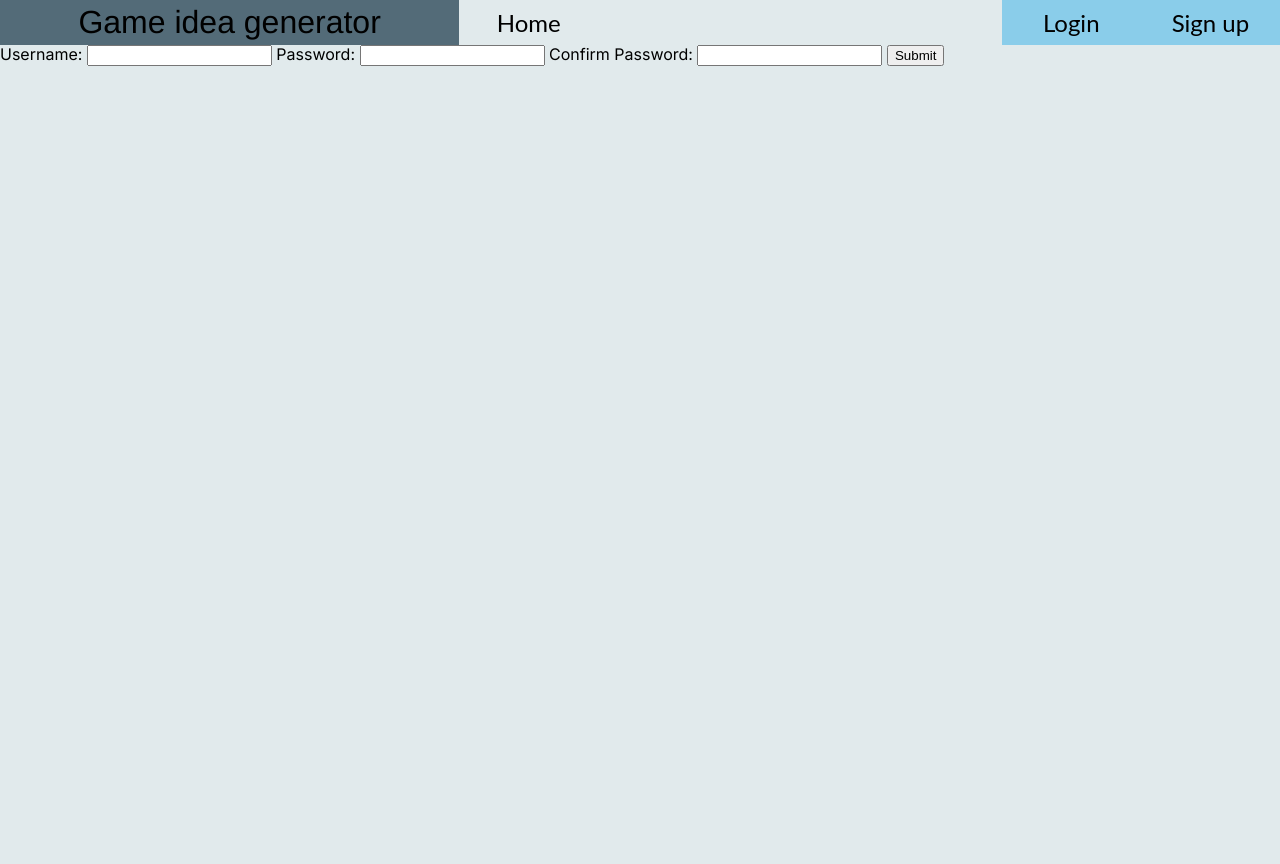
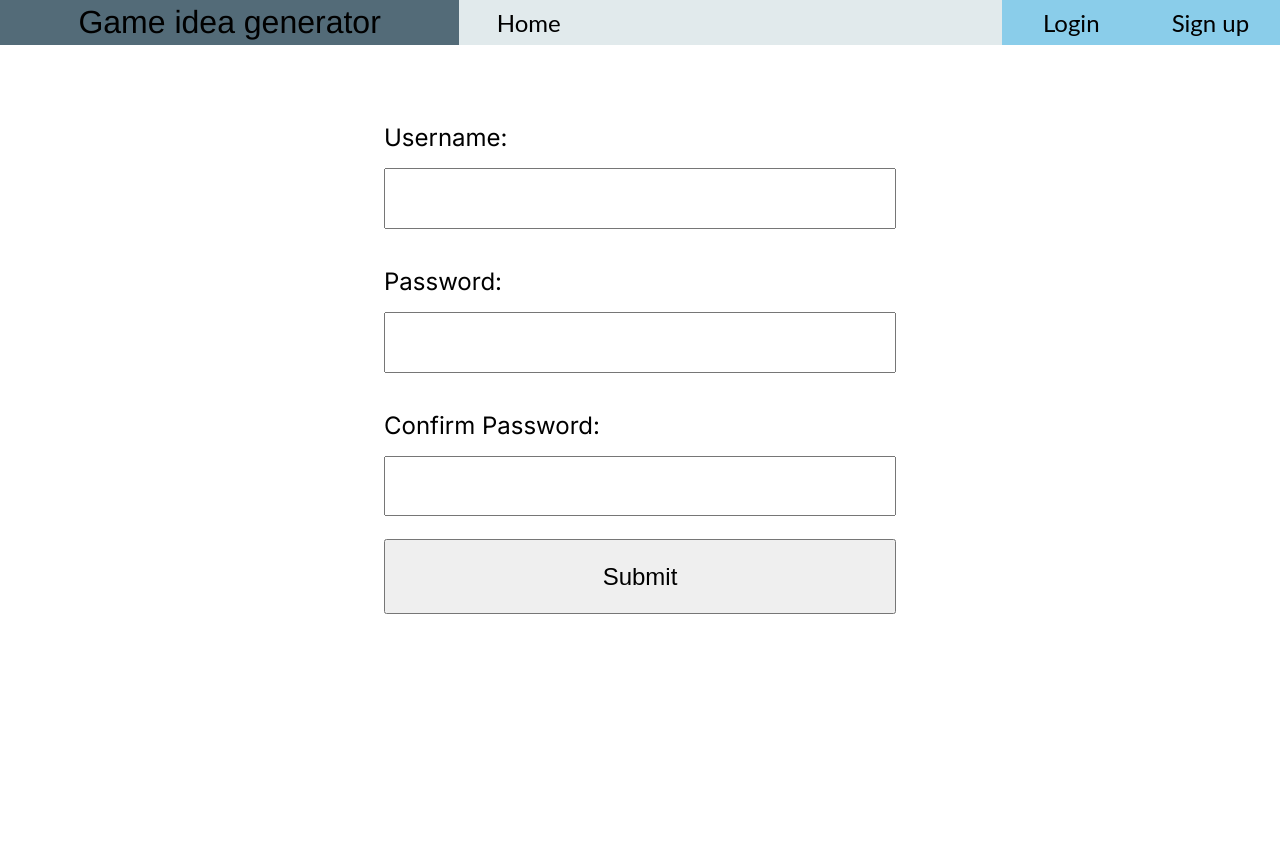
Before and after one commit to cammarcode/game_idea_generator, a Flask app: page /signup in a window 1280 px wide. Before the commit the page ends 66 px from the top, so only its background shows below. Run offline with Flask 3, Linux system fonts and the light colour scheme.

Commit message:
Added icons(finally) and some error code

```diff
--- a/routes.py
+++ b/routes.py
@@ -54,13 +54,17 @@ def results(settings):
     represent: genreamount, settingsamount, mechanicamount """
 
     uvtaf = list(map(int, str(settings).split("n")))
-    genreamount, settingamount, mechanicamount = uvtaf
+    genreamount, settingamount, mechanicamount, dim = uvtaf
     print(genreamount, settingamount, mechanicamount)
     conn = sqlite3.connect(db)
     cur = conn.cursor()
-
     counts = [[], [], []]
-    cur.execute("SELECT name, description FROM Genre")  # add conditions here
+    if dim == 0:
+        cur.execute("SELECT name, description FROM Genre WHERE _2D = 1")  # add
+    elif dim == 1:
+        cur.execute("SELECT name, description FROM Genre WHERE _3D = 1")  # add
+    else:
+        cur.execute("SELECT name, description FROM Genre")  # add conditions he
     counts[0] = cur.fetchall()
     cur.execute("SELECT name, description FROM Mechanic")  # add conditions her
     counts[1] = cur.fetchall()
@@ -87,22 +91,21 @@ def login():
 @app.route('/signup')
 def signup():
     # Check for if password or username failed, and pass that on to html
-    # Thanks, Aditya!
+
+    uf = False
+    pf = False
+    if ('usernameFailed' in session):
+        del session['usernameFailed']
+        uf = True
     if ('passwordFailed' in session):
         del session['passwordFailed']
-        return render_template('signup.html',
-                               usernameFailed=False, passwordFailed=True)
-    if ('usernameFailed' in session):
-        del session['usernameFailed']
-        return render_template('signup.html',
-                               usernameFailed=True, passwordFailed=False)
-    else:
-        return render_template('signup.html',
-                               usernameFailed=False, passwordFailed=False)
+        pf = True
+    return render_template('signup.html', usernameFailed=uf, passwordFailed=pf)
 
 
 @app.route('/signupsumbit', methods=["POST"])
 def signupsubmit():
+    # Thanks, Aditya!
     password1 = request.form.get('password1')
     password2 = request.form.get('password2')
     # Check if passwords match
@@ -114,9 +117,9 @@ def signupsubmit():
         cur.execute('SELECT id FROM Account WHERE username = ?', (username,))
         if len(cur.fetchall()) == 0:
             # Generate a salt, add it to password, hash,
-            # and then insert this user info into the user table
+            # and then insert hash and salt into account table
             salt = generate_salt(6)
-            password1 += salt  # type: ignore THIS MIGHT BREAK!!!!
+            password1 += salt  # type: ignore THIS MIGHT (not?) BREAK!!!!
             hasher = sha256()
             hasher.update(password1.encode())
             hashed = hasher.hexdigest()
@@ -168,13 +171,18 @@ def process():
     print(settingsfromurl)
 
     uvtaf = list(map(int, str(settingsfromurl).split("n")))
-    genreamount, settingamount, mechanicamount = uvtaf
+    genreamount, settingamount, mechanicamount, dim = uvtaf
     print(genreamount, settingamount, mechanicamount)
     conn = sqlite3.connect(db)
     cur = conn.cursor()
     print('only here')
     counts = [[], [], []]
-    cur.execute("SELECT name, description FROM Genre")  # add conditions here
+    if dim == 0:
+        cur.execute("SELECT name, description FROM Genre WHERE _2D = 1")  # add
+    elif dim == 1:
+        cur.execute("SELECT name, description FROM Genre WHERE _3D = 1")  # add
+    else:
+        cur.execute("SELECT name, description FROM Genre")  # add conditions he
     counts[0] = cur.fetchall()
     cur.execute("SELECT name, description FROM Mechanic")  # add conditions her
     counts[1] = cur.fetchall()
--- a/static/style.css
+++ b/static/style.css
@@ -2,7 +2,7 @@ body {
     padding: 0;
     margin: 0;
     top: 0;
-    background-color: #E1EAEC;
+
 }
 
 
@@ -121,9 +121,12 @@ a {
 
 .plusminus{
     position:absolute;
-    top: 90%;
-    width:20%;
-    font-size: 1vw
+    top: 85%;
+    font-size: 1vw;
+    width: 20%;
+    background: transparent;
+    border: none;
+
 }
 
 .settingbutton{
@@ -179,21 +182,40 @@ a {
     }
 /* Thanks, w3schools! */
 
-.loginorsignuppage{
-    height: 94.5%;
-
+.blankpage{
+    height: 94.5vh;
+    align-content: center;
 }
 
 #signupbox{
-    height:100%;
     display: grid;
-    row-gap: 10%;
-    margin-left: 18%;
-    margin-right: 18%;
+    row-gap: 3%;
+    margin-left: 30%;
+    margin-right: 30%;
     margin-top: 5%;
     margin-bottom: 5%;
+    grid-template-rows: 5% 8% 5% 8% 5% 8% 10%;
+    height: 100%;
 }
 
 .lstext{
-    height:20%
+    font-size: x-large;
 }
+
+label{
+    font-size: x-large;
+    margin-top: 3%;
+}
+
+.buttonimg{
+    width: 100%
+}
+
+.error {
+    color: crimson;
+    font-size: x-large;
+    text-align: center;
+    width: 100%;
+    float: left;
+
+}
--- a/templates/login.html
+++ b/templates/login.html
@@ -8,12 +8,12 @@
     <form action="{{url_for('loginsubmit')}}" method="POST">
 
         <label for="username">Username:</label>
-        <input type="text" name="username">
+        <input type="text" name="username" class="lstest">
 
         <label for="password">Password:</label>
-        <input type="password" name="password">
+        <input type="password" name="password" class="lstest">
 
-        <input type="submit">
+        <input type="submit" class="lstest">
 
     </form>
 
--- a/templates/signup.html
+++ b/templates/signup.html
@@ -1,21 +1,28 @@
 {%extends "layout.html" %}
 {% block content %}
 <p class="spacer">hey bud</p>
-<div class="loginorsignuppage">
+
 <form action="{{url_for('signupsubmit')}}" method="POST">
-
+    <div class="blankpage">
+    {%if usernameFailed == True%}
+    <p class='error'>Username is already in use</p>
+    {%endif%}
+    {%if passwordFailed == True%}
+    <p class='error'>Passwords do not match</p>
+    {%endif%}
+    <div id="signupbox">
     <label for="username">Username:</label>
-    <input type="text" name="username">
+    <input type="text" name="username" class="lstext">
 
     <label for="password1">Password:</label>
-    <input type="password" name="password1">
+    <input type="password" name="password1" class="lstext">
 
     <label for="password2">Confirm Password:</label>
-    <input type="password" name="password2">
+    <input type="password" name="password2" class="lstext">
 
-    <input type="submit">
-
+    <input type="submit" class="lstext">
+    </div>
+    </div>
 </form>
 
-</div>
 {%endblock%}
```
Also changed, not shown: templates/home.html (+34 -21 lines), gamedb.db, static/images/minusicon.png (added), static/images/plusicon.png (added).
